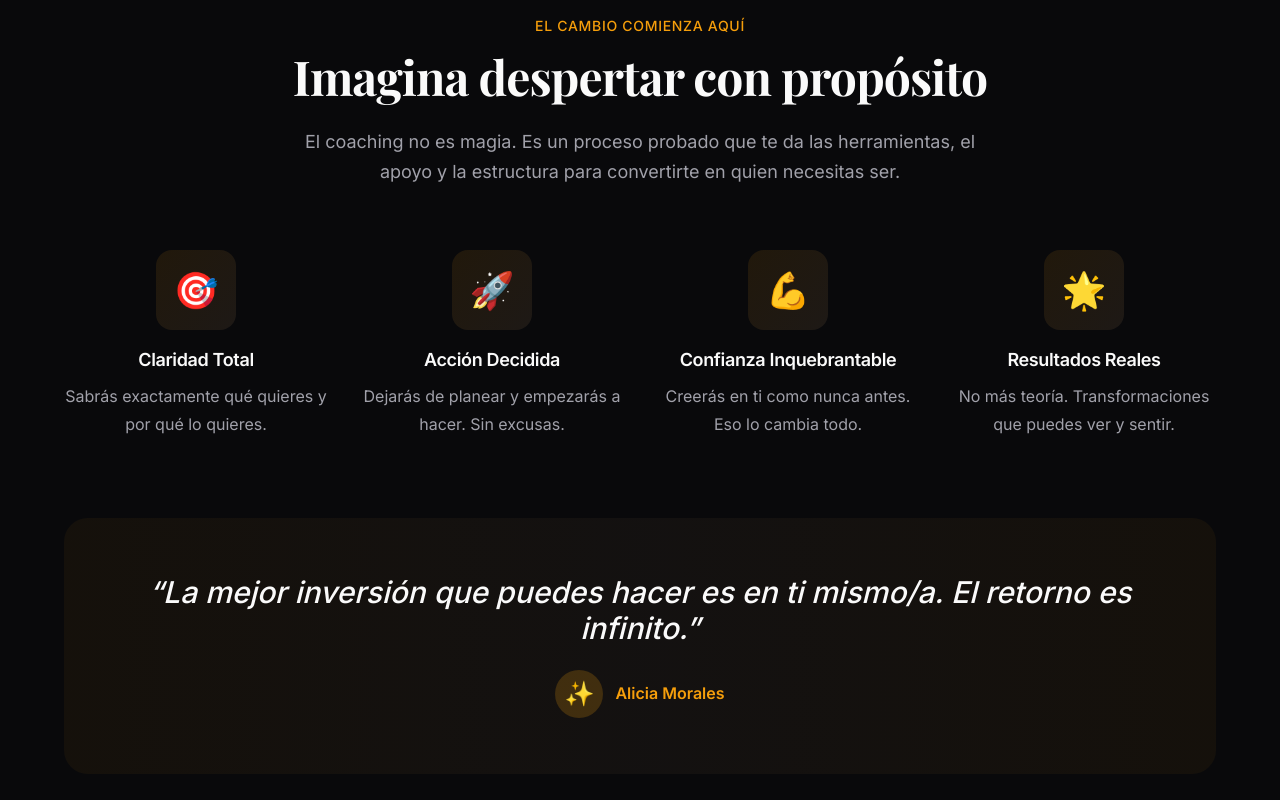
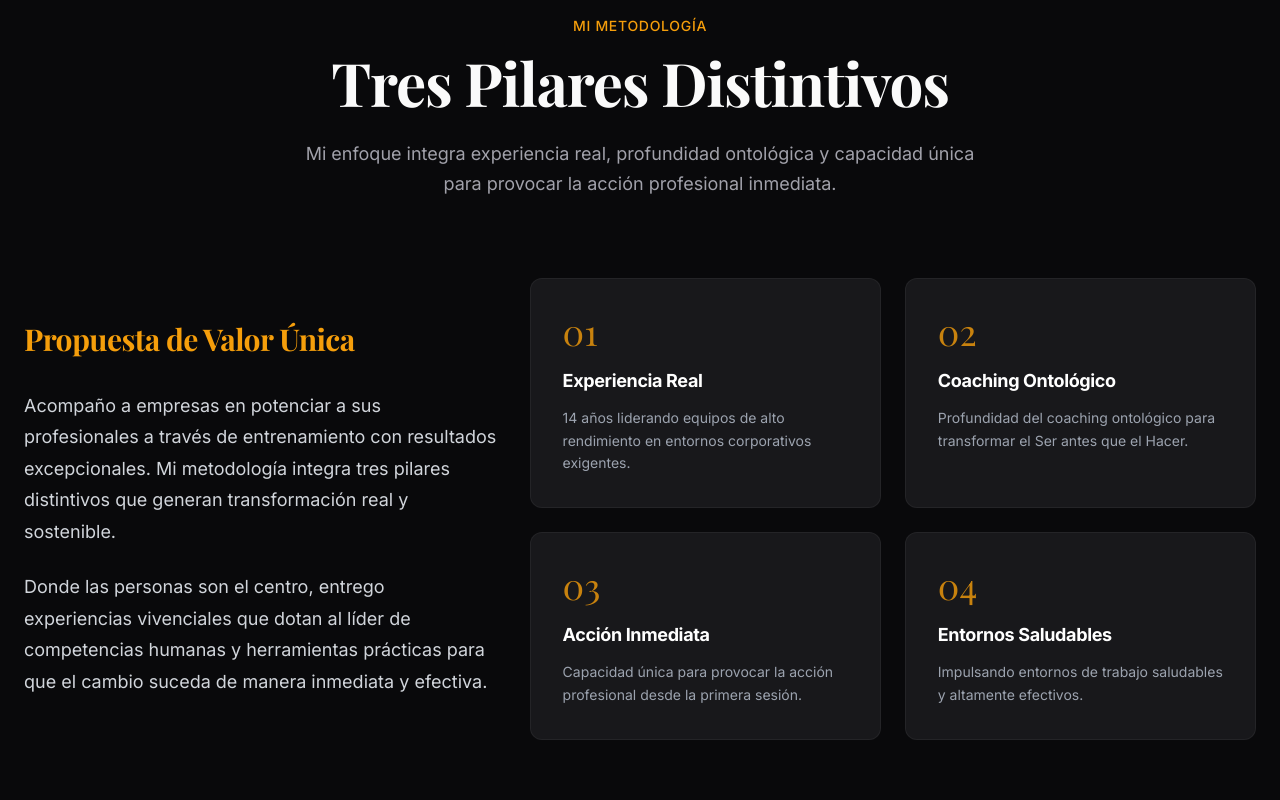
Before and after one commit to mauro6287-blip/alicia-morales-coach, a Next.js app: page / in a window 1280 px wide. Shown: the part 2700-3500 px from the top of the page. Built offline with nearby package versions, Linux system fonts and the light colour scheme; a web font is replaced by a local one.

Commit message:
Update PropuestaValor to Tres Pilares layout

```diff
--- a/sections/PropuestaValor.tsx
+++ b/sections/PropuestaValor.tsx
@@ -1,78 +1,92 @@
-const beneficios = [
+const pilares = [
     {
-        icon: "🎯",
-        titulo: "Claridad Total",
-        descripcion: "Sabrás exactamente qué quieres y por qué lo quieres.",
+        numero: "01",
+        titulo: "Experiencia Real",
+        descripcion:
+            "14 años liderando equipos de alto rendimiento en entornos corporativos exigentes.",
     },
     {
-        icon: "🚀",
-        titulo: "Acción Decidida",
-        descripcion: "Dejarás de planear y empezarás a hacer. Sin excusas.",
+        numero: "02",
+        titulo: "Coaching Ontológico",
+        descripcion:
+            "Profundidad del coaching ontológico para transformar el Ser antes que el Hacer.",
     },
     {
-        icon: "💪",
-        titulo: "Confianza Inquebrantable",
-        descripcion: "Creerás en ti como nunca antes. Eso lo cambia todo.",
+        numero: "03",
+        titulo: "Acción Inmediata",
+        descripcion:
+            "Capacidad única para provocar la acción profesional desde la primera sesión.",
     },
     {
-        icon: "🌟",
-        titulo: "Resultados Reales",
-        descripcion: "No más teoría. Transformaciones que puedes ver y sentir.",
+        numero: "04",
+        titulo: "Entornos Saludables",
+        descripcion:
+            "Impulsando entornos de trabajo saludables y altamente efectivos.",
     },
 ];
 
 export default function PropuestaValor() {
     return (
-        <section id="propuesta" className="bg-background px-6 py-24">
-            <div className="mx-auto max-w-6xl">
-                {/* Header */}
-                <div className="mb-16 text-center">
+        <section id="metodologia" className="bg-background px-6 py-24">
+            <div className="mx-auto max-w-7xl">
+                {/* Main Header */}
+                <div className="mb-20 text-center">
                     <span className="mb-4 inline-block text-sm font-medium uppercase tracking-wider text-primary">
-                        El Cambio Comienza Aquí
+                        MI METODOLOGÍA
                     </span>
-                    <h2 className="mb-6 text-3xl font-bold text-foreground md:text-4xl lg:text-5xl">
+                    <h2 className="mb-6 text-4xl font-bold text-foreground md:text-5xl lg:text-6xl">
                         <span className="font-[family-name:var(--font-playfair)]">
-                            Imagina despertar con propósito
+                            Tres Pilares Distintivos
                         </span>
                     </h2>
                     <p className="mx-auto max-w-2xl text-lg leading-relaxed text-muted">
-                        El coaching no es magia. Es un proceso probado que te da las
-                        herramientas, el apoyo y la estructura para convertirte en quien
-                        necesitas ser.
+                        Mi enfoque integra experiencia real, profundidad ontológica y capacidad
+                        única para provocar la acción profesional inmediata.
                     </p>
                 </div>
 
-                {/* Beneficios grid */}
-                <div className="grid gap-8 sm:grid-cols-2 lg:grid-cols-4">
-                    {beneficios.map((beneficio, index) => (
-                        <div
-                            key={index}
-                            className="group text-center transition-all duration-300 hover:-translate-y-2"
-                        >
-                            <div className="mx-auto mb-4 flex h-20 w-20 items-center justify-center rounded-2xl bg-gradient-to-br from-primary/10 to-accent/10 text-4xl transition-all duration-300 group-hover:scale-110 group-hover:shadow-lg">
-                                {beneficio.icon}
+                <div className="grid gap-12 lg:grid-cols-5 lg:gap-8">
+                    {/* Left Column - Propuesta de Valor */}
+                    <div className="flex flex-col justify-center lg:col-span-2">
+                        <h3 className="mb-8 text-3xl font-bold text-primary">
+                            <span className="font-[family-name:var(--font-playfair)]">
+                                Propuesta de Valor Única
+                            </span>
+                        </h3>
+                        <div className="space-y-6 text-lg leading-relaxed text-gray-300">
+                            <p>
+                                Acompaño a empresas en potenciar a sus profesionales a través de
+                                entrenamiento con resultados excepcionales. Mi metodología integra tres
+                                pilares distintivos que generan transformación real y sostenible.
+                            </p>
+                            <p>
+                                Donde las personas son el centro, entrego experiencias vivenciales que dotan al
+                                líder de competencias humanas y herramientas prácticas para que el cambio
+                                suceda de manera inmediata y efectiva.
+                            </p>
+                        </div>
+                    </div>
+
+                    {/* Right Column - Grid of Cards */}
+                    <div className="grid gap-6 sm:grid-cols-2 lg:col-span-3">
+                        {pilares.map((pilar, index) => (
+                            <div
+                                key={index}
+                                className="group rounded-xl border border-white/5 bg-[#18181b] p-8 transition-colors hover:border-primary/30"
+                            >
+                                <span className="mb-4 block font-[family-name:var(--font-playfair)] text-4xl text-primary/80">
+                                    {pilar.numero}
+                                </span>
+                                <h4 className="mb-3 text-lg font-bold text-white">
+                                    {pilar.titulo}
+                                </h4>
+                                <p className="text-sm leading-relaxed text-gray-400">
+                                    {pilar.descripcion}
+                                </p>
                             </div>
-                            <h3 className="mb-2 text-lg font-semibold text-foreground">
-                                {beneficio.titulo}
-                            </h3>
-                            <p className="text-muted">{beneficio.descripcion}</p>
-                        </div>
-                    ))}
+                        ))}
+                    </div>
                 </div>
-
-                {/* Quote */}
-                <blockquote className="mt-20 rounded-3xl bg-gradient-to-r from-primary/5 via-accent/5 to-primary/5 p-10 text-center md:p-14">
-                    <p className="text-xl font-medium italic leading-relaxed text-foreground md:text-2xl lg:text-3xl">
-                        &ldquo;La mejor inversión que puedes hacer es en ti mismo/a. El
-                        retorno es infinito.&rdquo;
-                    </p>
-                    <footer className="mt-6 flex items-center justify-center gap-3">
-                        <div className="h-12 w-12 rounded-full bg-primary/20 text-2xl flex items-center justify-center">
-                            ✨
-                        </div>
-                        <span className="font-semibold text-primary">Alicia Morales</span>
-                    </footer>
-                </blockquote>
             </div>
         </section>
     );
```
